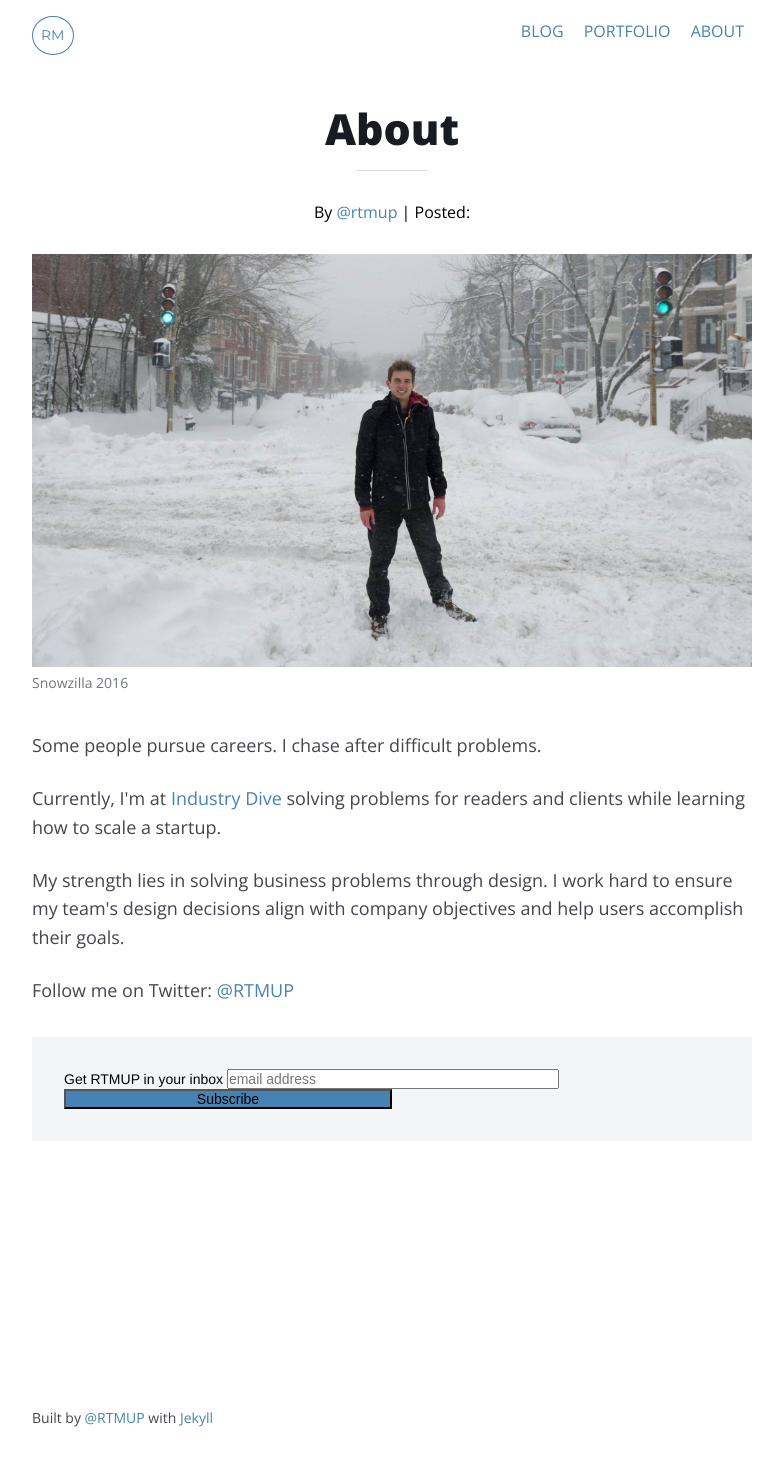
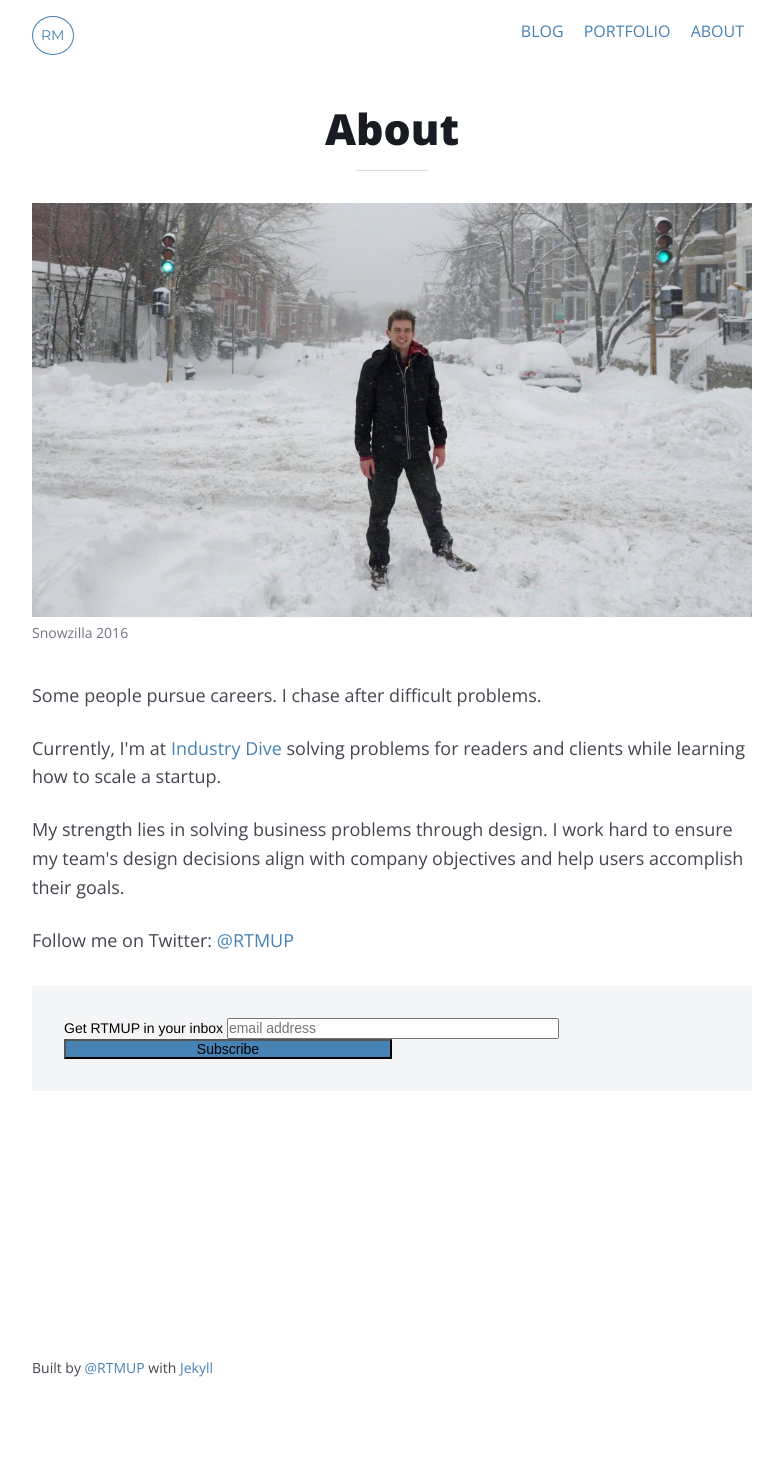
Before and after one commit to mcknightlabs/rtmup, a Jekyll site: the page built from about.html, in a window 1280 px wide. Shown: the whole page, without its empty margins (248-1031 px from the left). Built offline with Jekyll 4.4.1, drawn with Linux system fonts in a browser that asks for light colours; comment, search, counter and statistics services are not loaded; after the commit the page ends 1431 px from its top, so only the background shows below that.

Commit message:
updates article_b layout

```diff
--- a/_layouts/article_b.html
+++ b/_layouts/article_b.html
@@ -5,6 +5,5 @@ layout: default
 <article class="b">
 	<h1>{{ page.title }}</h1>
 	<hr class="small-divider">
-	<span class="byline">By <a href="https://twitter.com/rtmup">@rtmup</a> | Posted: {{ page.date | date: '%B %d, %Y' }}</span>
 	{{content}}
 </article>
```
